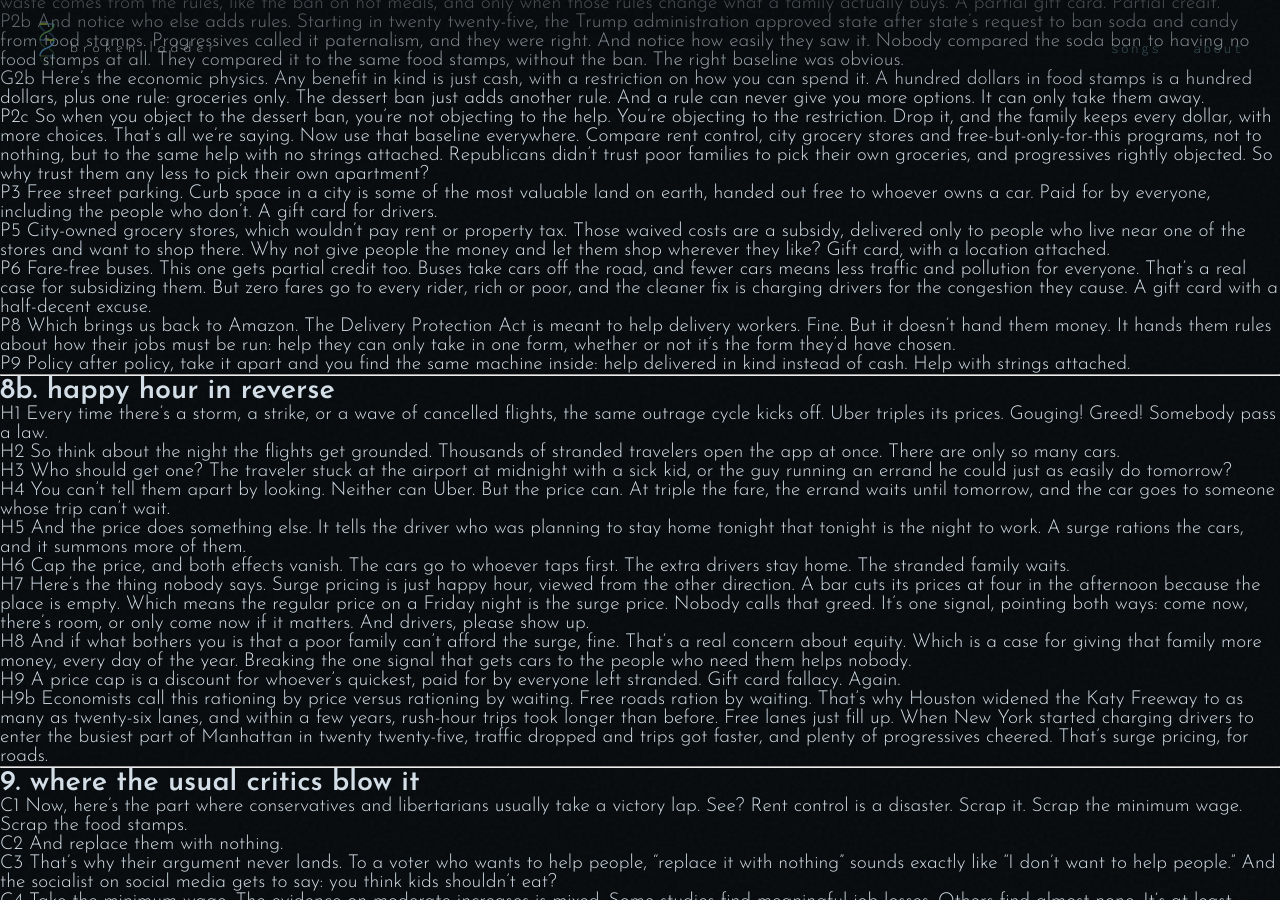
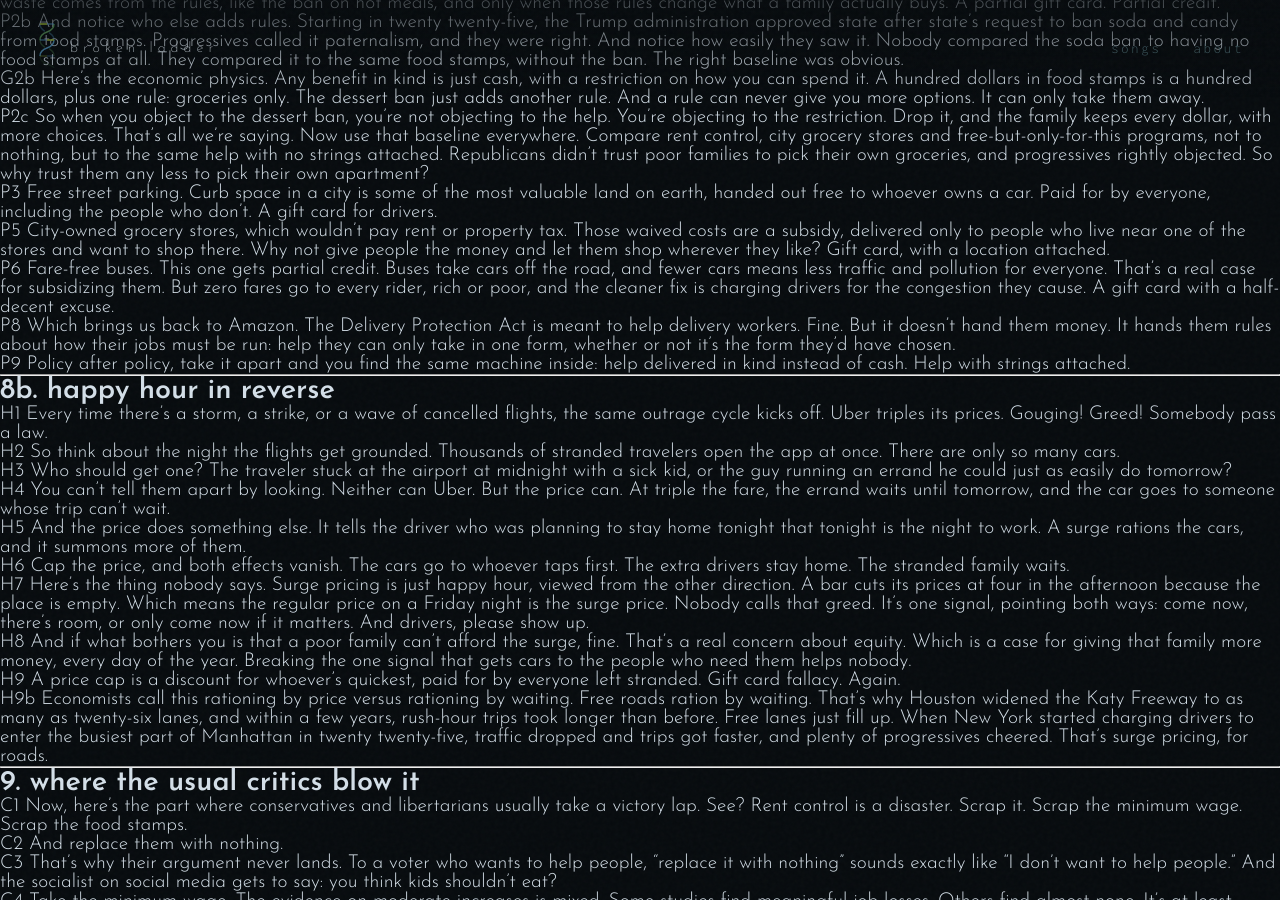
Before and after one commit to ClayShentrup/brokenladder, a Jekyll site: the page built from safety-net-vs-socialism/script.md, in a window 1280 px wide and 900 px high, scrolled down 2528 px. Built offline with Jekyll 4.4.1, drawn with Linux system fonts in a browser that asks for light colours; our own code applies the rules of GitHub Pages for plain Markdown files.

Commit message:
economic illiteracy: 'partial credit' without a dangling 'too'
Co-Authored-By: Claude Opus 5.5 <noreply@anthropic.com>
Claude-Session: https://claude.ai/code/session_01BsiGF9St2tiTePmyBZgNDi

```diff
--- a/safety-net-vs-socialism/script.md
+++ b/safety-net-vs-socialism/script.md
@@ -176,7 +176,7 @@ P3 Free street parking. Curb space in a city is some of the most valuable land o
 
 P5 City-owned grocery stores, which wouldn't pay rent or property tax. Those waived costs are a subsidy, delivered only to people who live near one of the stores and want to shop there. Why not give people the money and let them shop wherever they like? Gift card, with a location attached.
 
-P6 Fare-free buses. This one gets partial credit too. Buses take cars off the road, and fewer cars means less traffic and pollution for everyone. That's a real case for subsidizing them. But zero fares go to every rider, rich or poor, and the cleaner fix is charging drivers for the congestion they cause. A gift card with a half-decent excuse.
+P6 Fare-free buses. This one gets partial credit. Buses take cars off the road, and fewer cars means less traffic and pollution for everyone. That's a real case for subsidizing them. But zero fares go to every rider, rich or poor, and the cleaner fix is charging drivers for the congestion they cause. A gift card with a half-decent excuse.
 
 P8 Which brings us back to Amazon. The Delivery Protection Act is meant to help delivery workers. Fine. But it doesn't hand them money. It hands them rules about how their jobs must be run: help they can only take in one form, whether or not it's the form they'd have chosen.
 
--- a/safety-net-vs-socialism/src/script.json
+++ b/safety-net-vs-socialism/src/script.json
@@ -285,7 +285,7 @@
   },
   {
    "id": "P6",
-   "text": "Fare-free buses. This one gets partial credit too. Buses take cars off the road, and fewer cars means less traffic and pollution for everyone. That's a real case for subsidizing them. But zero fares go to every rider, rich or poor, and the cleaner fix is charging drivers for the congestion they cause. A gift card with a half-decent excuse.",
+   "text": "Fare-free buses. This one gets partial credit. Buses take cars off the road, and fewer cars means less traffic and pollution for everyone. That's a real case for subsidizing them. But zero fares go to every rider, rich or poor, and the cleaner fix is charging drivers for the congestion they cause. A gift card with a half-decent excuse.",
    "gap": 1.3
   },
   {
```
Also changed, not shown: safety-net-vs-socialism/narration/manifest.json, safety-net-vs-socialism/narration/raw/manifest.json, 2 other files.
